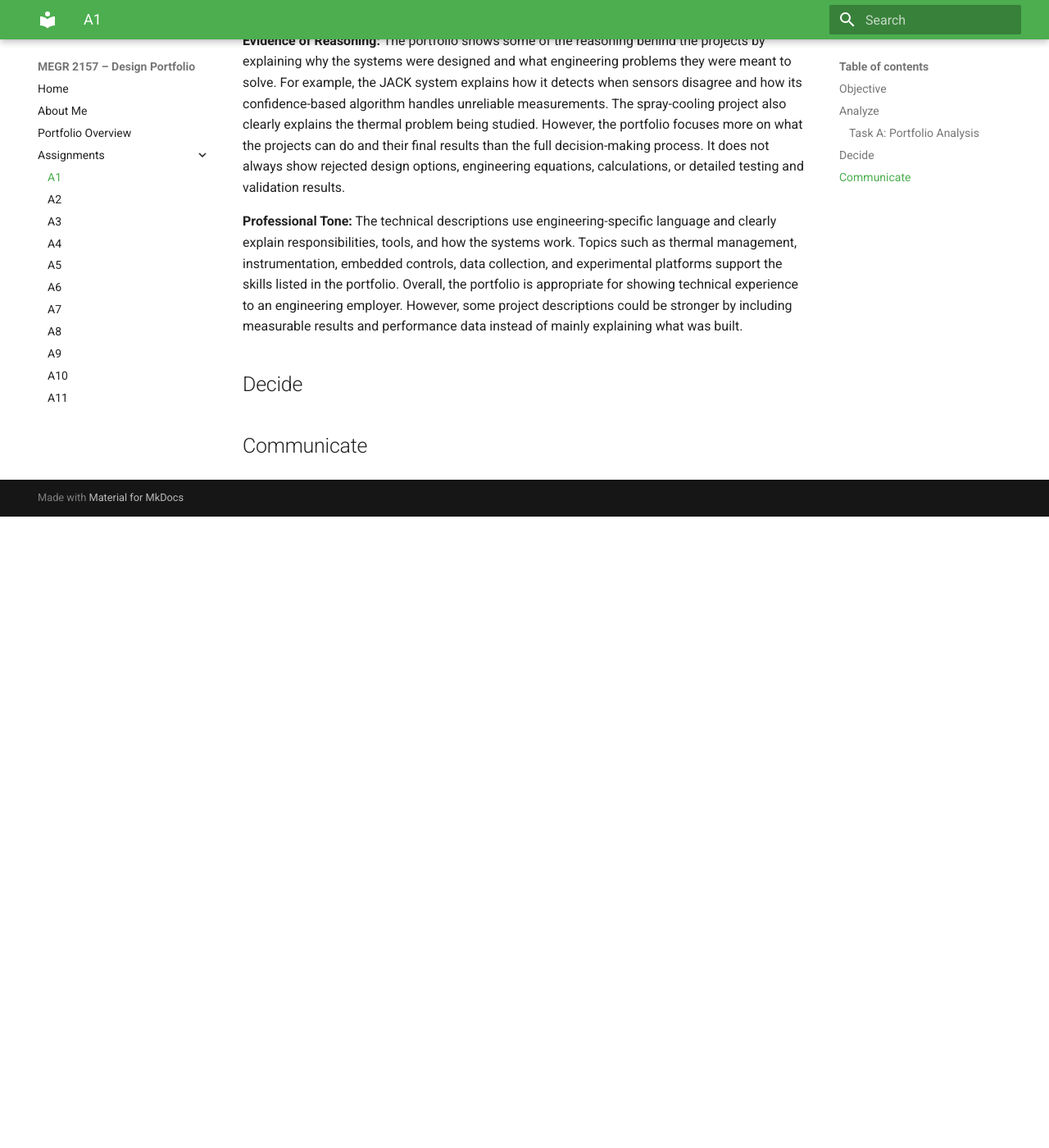
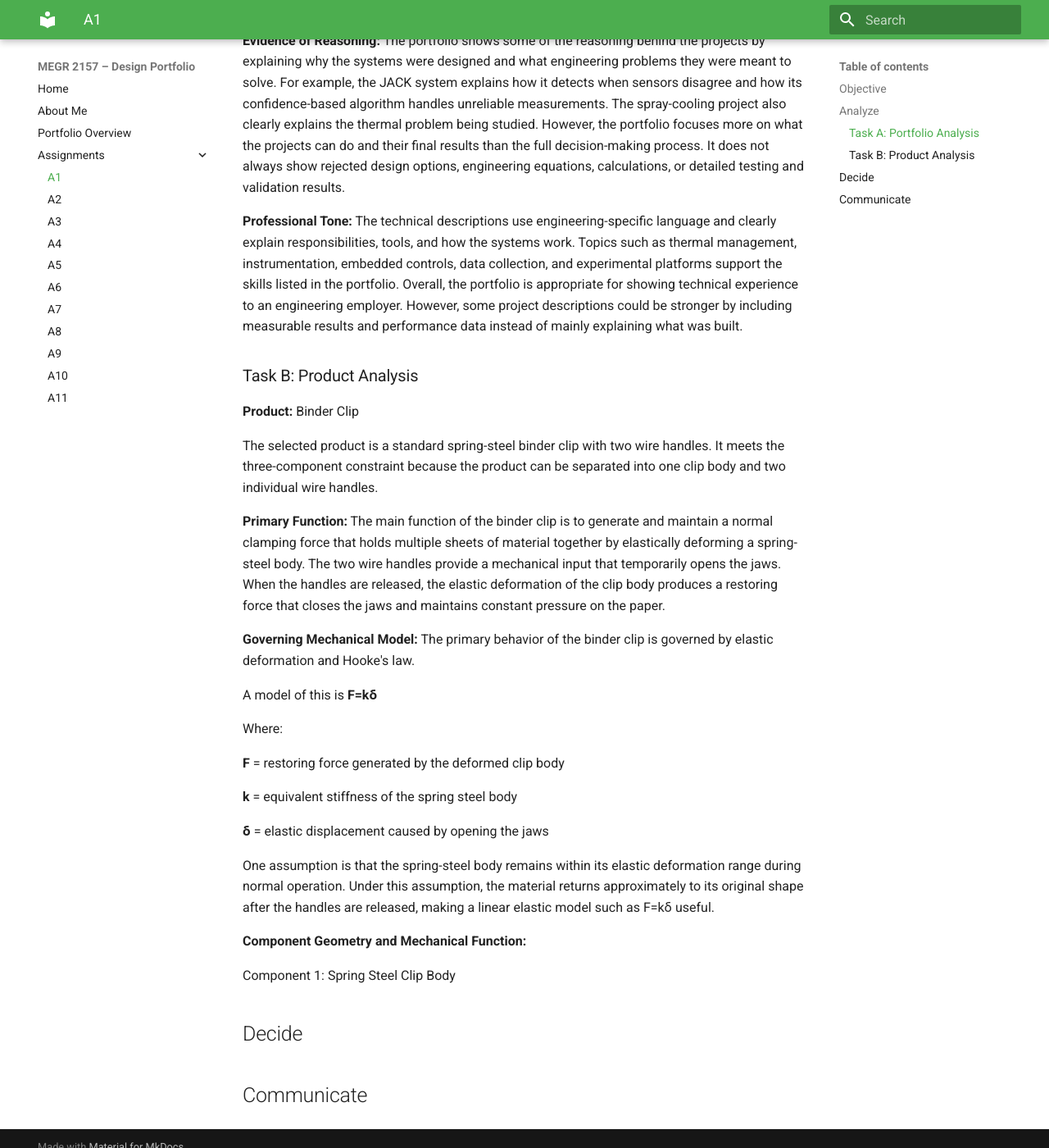
Before and after one commit to matthewjcowan/megr2156-portfolio, an MkDocs documentation site: the page built from docs/assignments/A01/index.md, in a window 1280 px wide and 1400 px high, scrolled down 1585 px. Shown: the whole window at 82% size. Built offline with MkDocs 1.6.1 and Material for MkDocs 9.7.7, drawn with Linux system fonts in a browser that asks for light colours; before the commit the page ends 2215 px from its top, so only the background shows below that.

Commit message:
Add product analysis for binder clip
Added Task B: Product Analysis section detailing the binder clip's function, governing mechanical model, and component geometry.

```diff
--- a/docs/assignments/A01/index.md
+++ b/docs/assignments/A01/index.md
@@ -27,6 +27,32 @@ __Evidence of Reasoning:__ The portfolio shows some of the reasoning behind the
 
 __Professional Tone:__ The technical descriptions use engineering-specific language and clearly explain responsibilities, tools, and how the systems work. Topics such as thermal management, instrumentation, embedded controls, data collection, and experimental platforms support the skills listed in the portfolio. Overall, the portfolio is appropriate for showing technical experience to an engineering employer. However, some project descriptions could be stronger by including measurable results and performance data instead of mainly explaining what was built.
 
+### Task B: Product Analysis
+
+__Product:__ Binder Clip
+
+The selected product is a standard spring-steel binder clip with two wire handles. It meets the three-component constraint because the product can be separated into one clip body and two individual wire handles.
+
+__Primary Function:__ The main function of the binder clip is to generate and maintain a normal clamping force that holds multiple sheets of material together by elastically deforming a spring-steel body. The two wire handles provide a mechanical input that temporarily opens the jaws. When the handles are released, the elastic deformation of the clip body produces a restoring force that closes the jaws and maintains constant pressure on the paper.
+
+__Governing Mechanical Model:__ The primary behavior of the binder clip is governed by elastic deformation and Hooke's law.
+
+A model of this is __F=kδ__
+
+Where:
+
+__F__ = restoring force generated by the deformed clip body
+
+__k__ = equivalent stiffness of the spring steel body
+
+__δ__ = elastic displacement caused by opening the jaws
+
+One assumption is that the spring-steel body remains within its elastic deformation range during normal operation. Under this assumption, the material returns approximately to its original shape after the handles are released, making a linear elastic model such as F=kδ useful.
+
+__Component Geometry and Mechanical Function:__
+
+Component 1: Spring Steel Clip Body
+
 ## Decide
 
 
```
